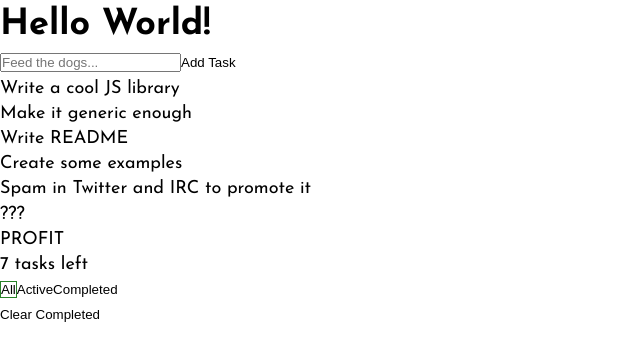
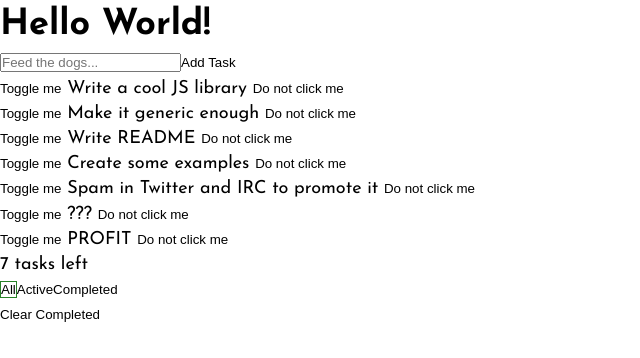
Before and after one commit to cellbesmanos/fm-todo-app, a Vue app: page / in a window 1280 px wide. Shown: the top 358 px of the page, without its empty margins (0-640 px from the left). Built offline with nearby package versions, Linux system fonts and the light colour scheme.

Commit message:
Feat: Add all interactivity for TodoItem
- Move toggle task to button toggle with data-label toggle
- Add delete task to button with data-label delete

```diff
--- a/src/components/TodoItem.vue
+++ b/src/components/TodoItem.vue
@@ -1,10 +1,24 @@
 <template>
-  <li
-    @click="handleClick"
-    class="todoItem"
-    :class="{ 'todoItem--finished': isFinished }"
-  >
+  <li class="todoItem" :class="{ 'todoItem--finished': isFinished }">
+    <button
+      @click="handleClick($event)"
+      type="button"
+      role="checkbox"
+      aria-label="mark as done"
+      :aria-checked="isFinished"
+      data-label="toggle"
+    >
+      Toggle me
+    </button>
     {{ task }}
+    <button
+      @click="handleClick($event)"
+      type="button"
+      aria-label="delete task"
+      data-label="delete"
+    >
+      Do not click me
+    </button>
   </li>
 </template>
 
@@ -17,8 +31,8 @@ const { id, task, isFinished } = defineProps({
 
 const emit = defineEmits(["bubbleClick"]);
 
-function handleClick() {
-  emit("bubbleClick", id);
+function handleClick(event) {
+  emit("bubbleClick", { id, type: event.target.dataset.label });
 }
 </script>
 
--- a/src/components/TodoItemList.vue
+++ b/src/components/TodoItemList.vue
@@ -24,9 +24,18 @@ const { tasks } = defineProps({
   tasks: Array,
 });
 
-const emit = defineEmits(["toggleTask"]);
+const emit = defineEmits(["toggleTask", "deleteTask"]);
 
-function handleClick(id) {
-  emit("toggleTask", id);
+function handleClick({ id, type }) {
+  switch (type) {
+    case "toggle":
+      emit("toggleTask", id);
+      break;
+    case "delete":
+      emit("deleteTask", id);
+      break;
+    default:
+      throw new Error("Invalid click type from task item");
+  }
 }
 </script>
--- a/src/components/TodoList.vue
+++ b/src/components/TodoList.vue
@@ -1,7 +1,11 @@
 <template>
   <TodoForm v-model="userInput" @add-task="addNewTask" />
 
-  <TodoItemList @toggle-task="toggleTask" :tasks="filteredTasks">
+  <TodoItemList
+    @toggle-task="toggleTask"
+    @delete-task="deleteTask"
+    :tasks="filteredTasks"
+  >
     <TodoListToolbar
       @toggle-filter="toggleFilter"
       @clear-completed="clearCompleted"
@@ -102,6 +106,12 @@ function toggleTask(id) {
   sampleData.value = updated;
 }
 
+function deleteTask(id) {
+  const remainingTasks = sampleData.value.filter((task) => task.id !== id);
+
+  sampleData.value = remainingTasks;
+}
+
 function toggleFilter(filter) {
   activeFilter.value = filter;
 }
```
